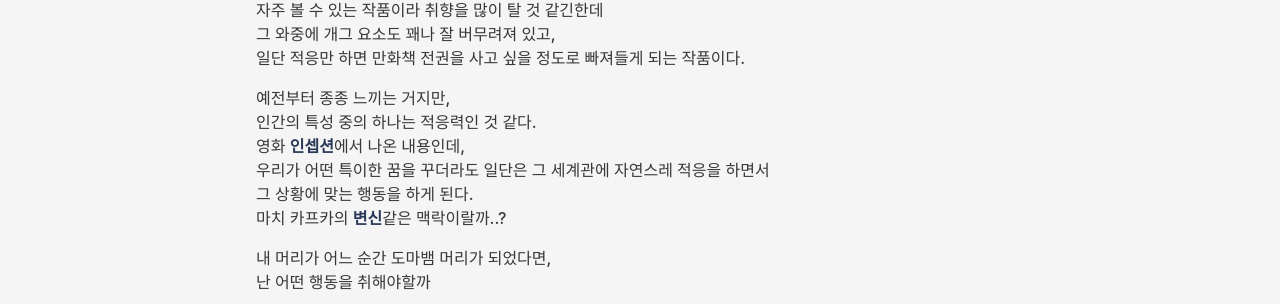
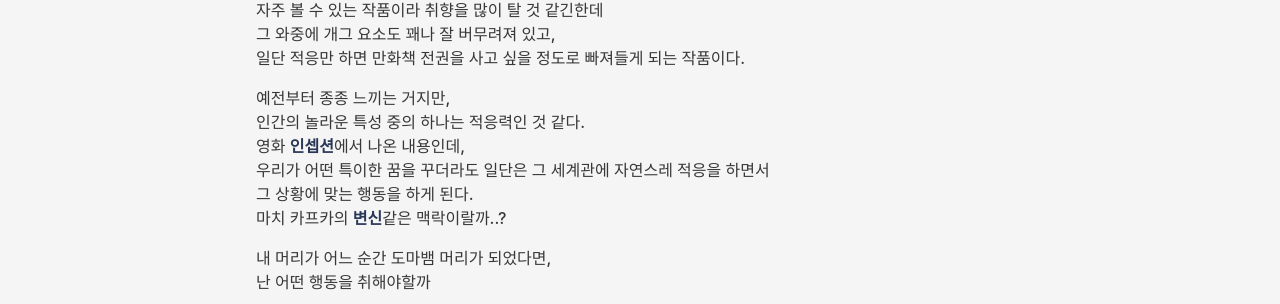
Before and after one commit to borisleevin/borisleevin.github.io, a Jekyll site: the page built from _posts/Review-Video/2022-02-08-video.markdown, in a window 1280 px wide. Shown: the part 1346-1650 px from the top of the page. Built offline with Jekyll 4.4.1, drawn with Linux system fonts in a browser that asks for light colours; nearby versions of some CDN libraries; some web fonts are replaced; comment, search, counter and statistics services are not loaded.

Commit message:
dorohe post ment fix

```diff
--- a/_posts/Review-Video/2022-02-08-video.markdown
+++ b/_posts/Review-Video/2022-02-08-video.markdown
@@ -34,7 +34,7 @@ comments: true
 일단 적응만 하면 만화책 전권을 사고 싶을 정도로 빠져들게 되는 작품이다.
 
 예전부터 종종 느끼는 거지만,
-인간의 특성 중의 하나는 적응력인 것 같다.
+인간의 놀라운 특성 중의 하나는 적응력인 것 같다.
 영화 [인셉션](https://namu.wiki/w/%EC%9D%B8%EC%85%89%EC%85%98)에서 나온 내용인데,
 우리가 어떤 특이한 꿈을 꾸더라도
 일단은 그 세계관에 자연스레 적응을 하면서
```
